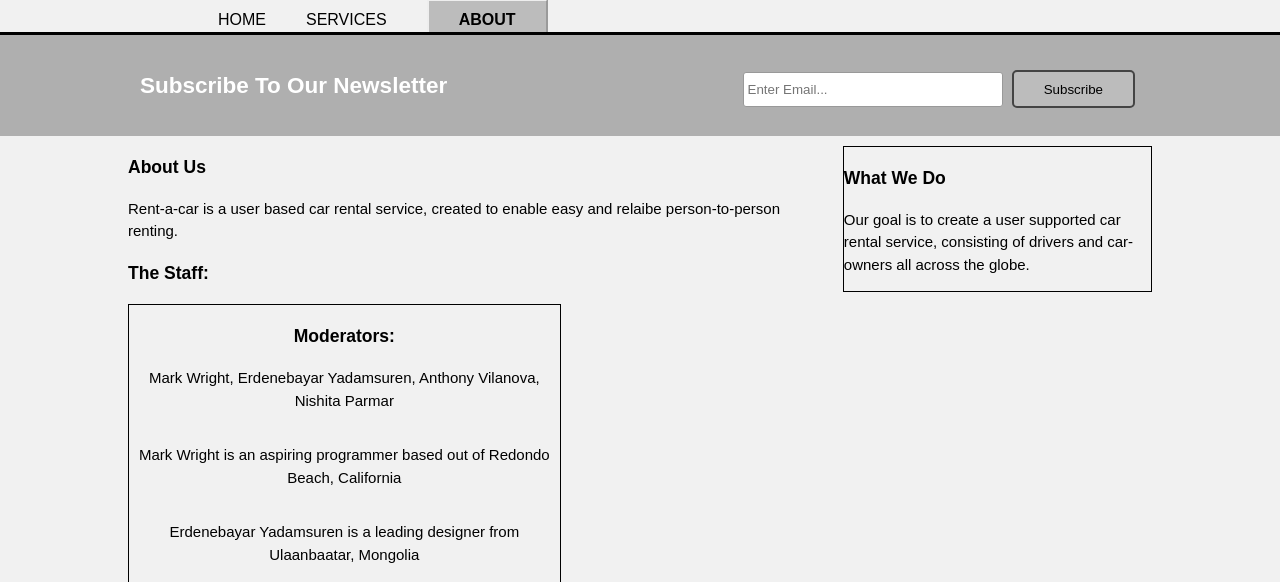
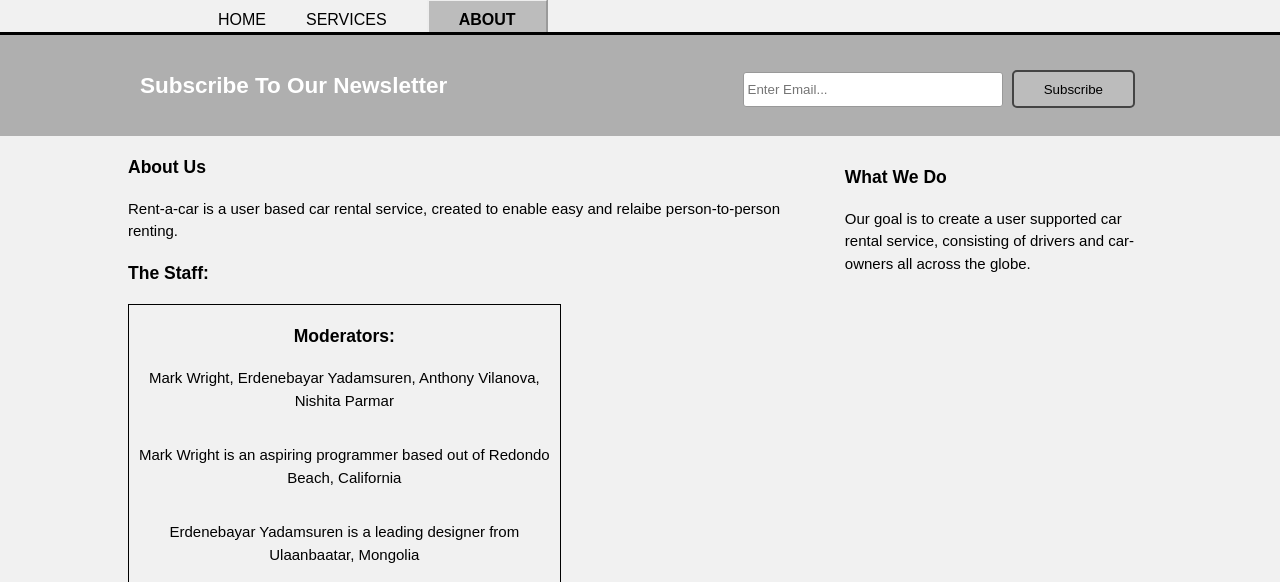
Before and after one commit to eyadamsuren1/Group-Project, a PHP site: page /about.html in a window 1280 px wide. Shown: the part 127-709 px from the top of the page. Run offline with PHP 8.4, Linux system fonts and the light colour scheme; some libraries are stand-ins or nearby versions.

Commit message:
Border
Removed sidebar border.

```diff
--- a/CSC481_Project5/kacar/css/style.css
+++ b/CSC481_Project5/kacar/css/style.css
@@ -149,7 +149,6 @@ aside#sidebar{
   float:right;
   width:30%;
   margin-top:10px;
-  border: solid 1px;
 }
 
 aside#sidebar .quote input, aside#sidebar .quote textarea{
```
